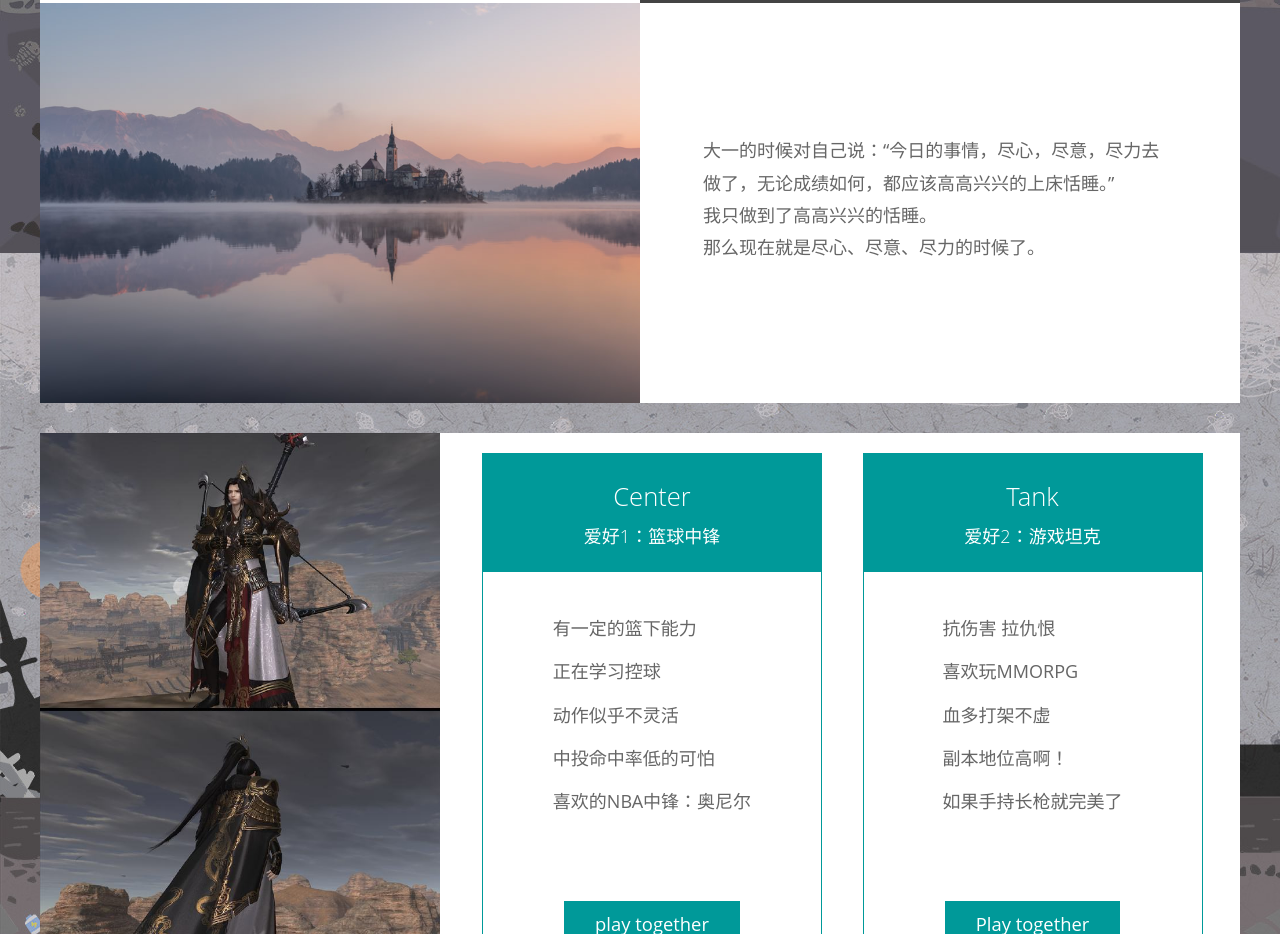
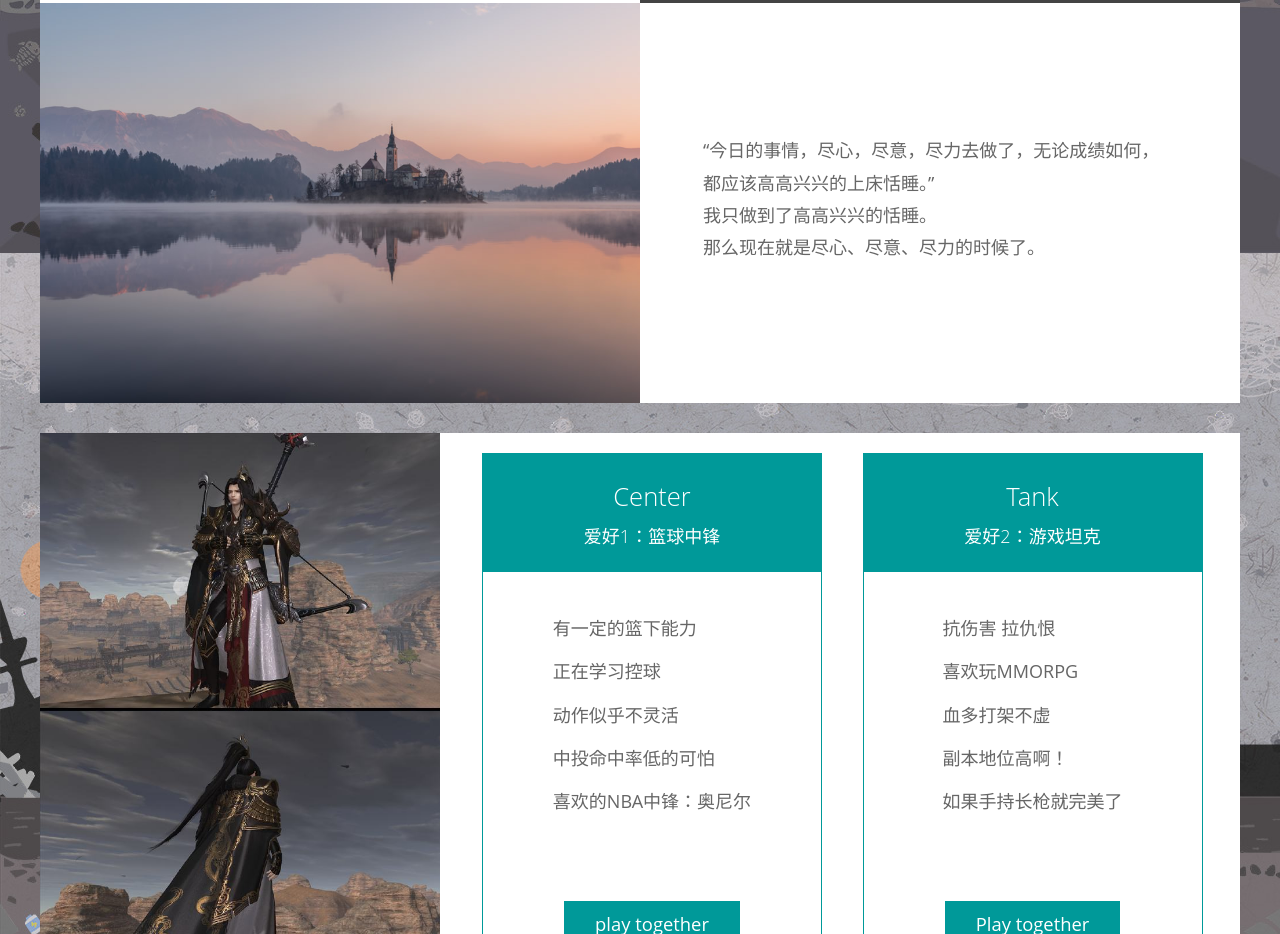
Before and after one commit to luoct/luoct_s, a plain HTML site: page index.html in a window 1280 px wide. Shown: the part 827-1761 px from the top of the page. Drawn offline with Linux system fonts and the light colour scheme.

Commit message:
Update index.html

```diff
--- a/index.html
+++ b/index.html
@@ -69,7 +69,7 @@
                 <div class="tm-flex-center p-5">
                     <div class="tm-flex-center tm-flex-col">
                         <h2 class="tm-align-left"></h2>
-                        <p>大一的时候对自己说：“今日的事情，尽心，尽意，尽力去做了，无论成绩如何，都应该高高兴兴的上床恬睡。”<br>
+                        <p>“今日的事情，尽心，尽意，尽力去做了，无论成绩如何，都应该高高兴兴的上床恬睡。”<br>
                             我只做到了高高兴兴的恬睡。<br>
                             那么现在就是尽心、尽意、尽力的时候了。<br>
 
```
